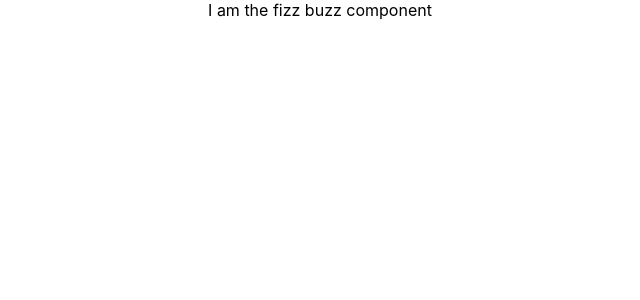
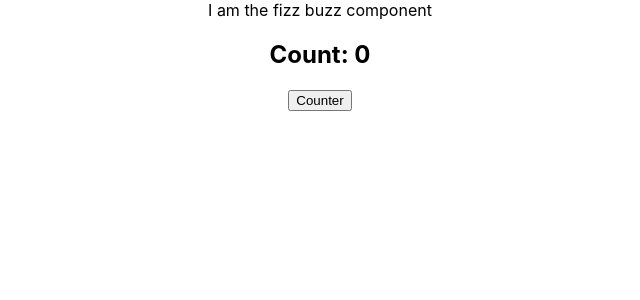
Before and after one commit to MMcClure11/practice-constructor.io, a React (Create React App) app: page / in a window 1280 px wide. Shown: the top 300 px of the page, without its empty margins (320-960 px from the left). Built offline with nearby package versions, Linux system fonts and the light colour scheme.

Commit message:
Add state and button to increase count for fizzbuzz

```diff
--- a/src/components/FizzBuzz.js
+++ b/src/components/FizzBuzz.js
@@ -1,9 +1,18 @@
-import React from 'react'
+import React, { useState } from 'react'
 
 const FizzBuzz = () => {
+
+  const [counter, setCounter] = useState(0)
+
+  const onClickHandler = () => {
+    setCounter(counter + 1)
+  }
+
   return (
     <div>
       I am the fizz buzz component
+      <h2> Count: { counter }</h2>
+      <button onClick={ onClickHandler }>Counter</button>
     </div>
   )
 }
```
